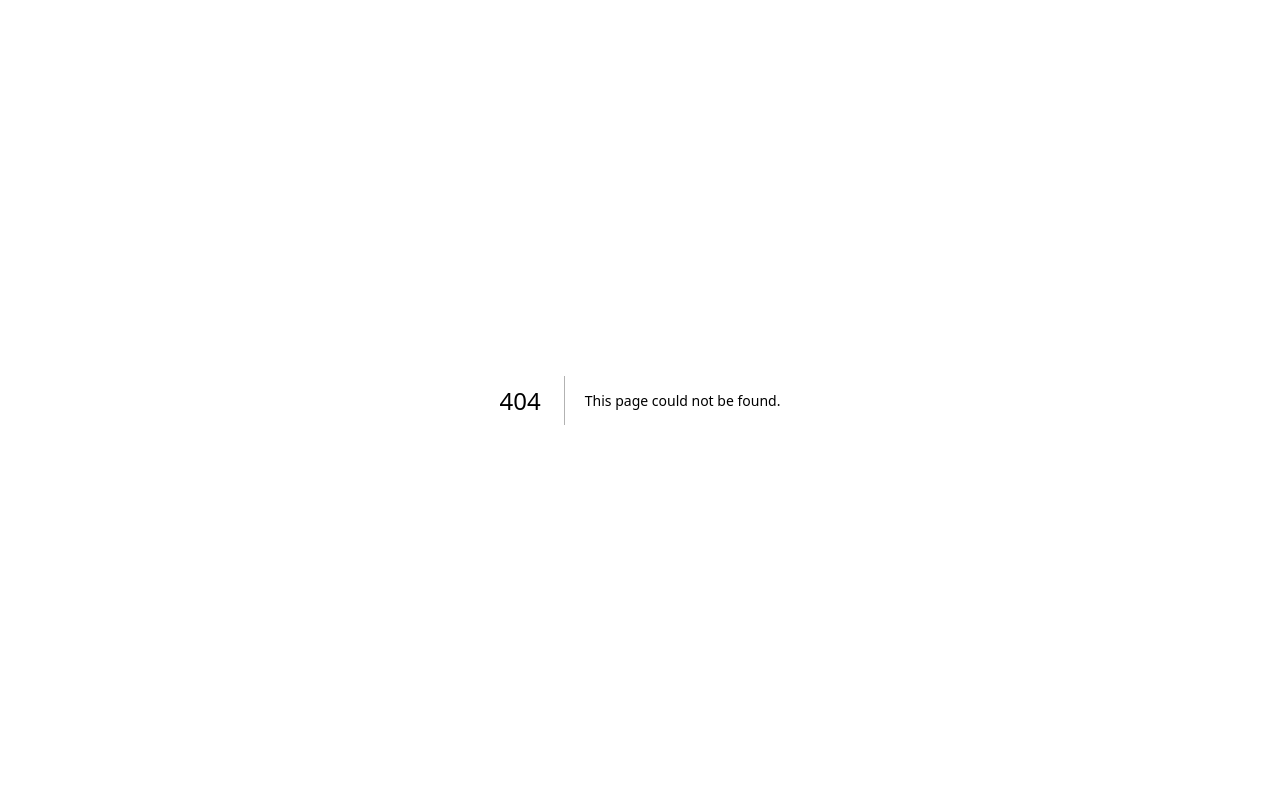
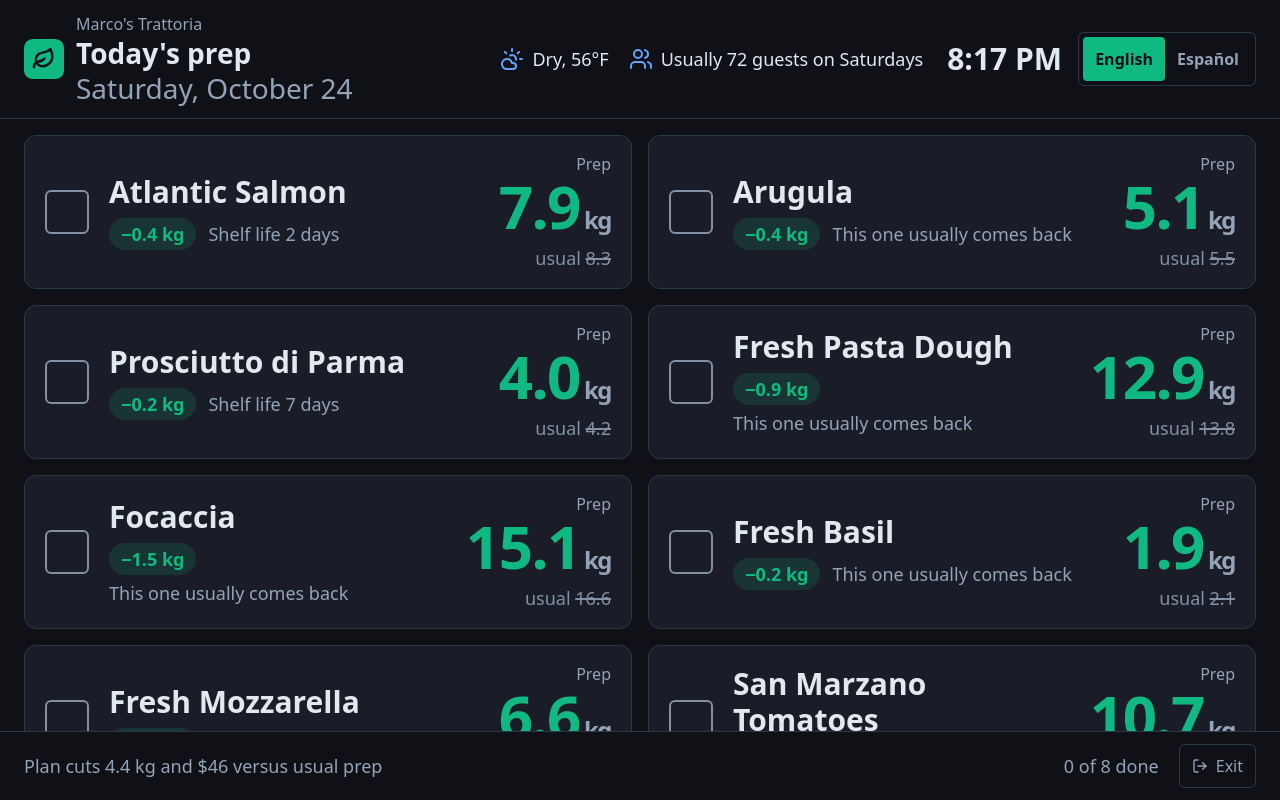
Before and after one commit to DanielIbraev/FreshCast, a Next.js app in the folder freshcast-app/: page /screen in a window 1280 px wide. Before the commit this address had no page. Built offline with nearby package versions, Linux system fonts and the light colour scheme; no server answers; the database is empty.

Commit message:
auto: save 16:18:02

```diff
--- /dev/null
+++ b/freshcast-app/app/screen/page.tsx
@@ -0,0 +1,14 @@
+"use client";
+
+import { StoreProvider } from "@/lib/store";
+import { KitchenScreen } from "@/components/screen/kitchen-screen";
+
+// The kitchen screen: today's prep in big type for a tablet on the wall.
+// Outside the (app) group, so there is no sidebar. `?r=<id>` picks the kitchen.
+export default function ScreenPage() {
+  return (
+    <StoreProvider>
+      <KitchenScreen />
+    </StoreProvider>
+  );
+}
```
